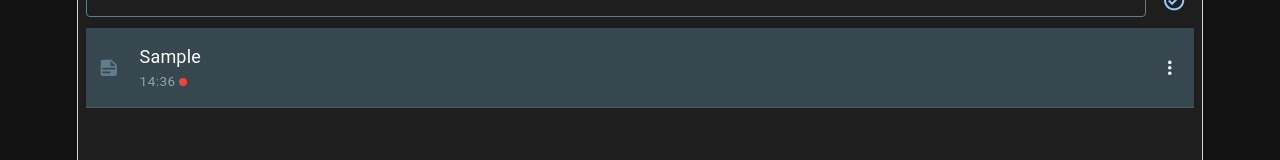
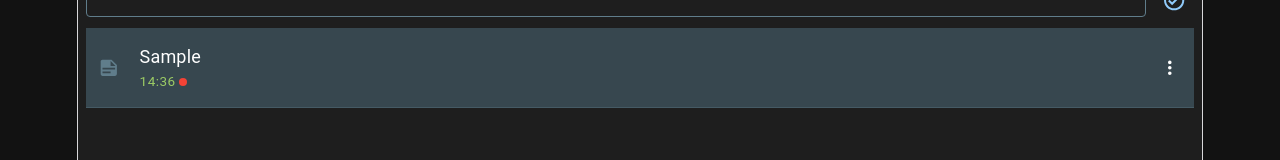
Before and after one commit to Eldsewhere/adnothed2, a React (Vite) app: page / in a window 1280 px wide. Both pictures are taken after typing "Sample" into the empty fields and a click on the button 1173 px from the left and 131 px from the top of the page. Shown: the part 132-292 px from the top of the page. Built offline with nearby package versions, Linux system fonts and the light colour scheme.

Commit message:
join same days together

```diff
--- a/src/components/ItemList.tsx
+++ b/src/components/ItemList.tsx
@@ -26,7 +26,6 @@ import {
   formatDate,
   formatTimestamp,
   isToday,
-  isYesterday,
 } from "../utils/formatTimestamp";
 import { NO_CATEGORY_FILTER_VALUE } from "../utils/itemFilters";
 import {
@@ -212,6 +211,18 @@ const ItemList = ({
     [sortedItems, filters],
   );
 
+  const dayIndexByDate = useMemo(() => {
+    const map = new Map<string, number>();
+    let index = 0;
+    for (const item of filteredItems) {
+      const date = formatDate(item.createdAt);
+      if (!map.has(date)) {
+        map.set(date, index++);
+      }
+    }
+    return map;
+  }, [filteredItems]);
+
   const totalHeight = filteredItems.length * ROW_HEIGHT;
   const startIndex = Math.max(0, Math.floor(scrollTop / ROW_HEIGHT) - OVERSCAN);
   const endIndex = Math.min(
@@ -245,8 +256,8 @@ const ItemList = ({
               const category = item.categoryId
                 ? categoriesById.get(item.categoryId)
                 : undefined;
-              const today = isToday(item.createdAt);
-              const yesterday = isYesterday(item.createdAt);
+              const dayIndex =
+                dayIndexByDate.get(formatDate(item.createdAt)) ?? 0;
               return (
                 <Box
                   key={item.id}
@@ -262,9 +273,8 @@ const ItemList = ({
                     paddingX: 1,
                     borderColor: colors.blueGrey[700],
                     overflow: "hidden",
-                    bgcolor: today
-                      ? colors.blueGrey[800]
-                      : yesterday
+                    bgcolor:
+                      dayIndex % 2 === 0
                         ? colors.blueGrey[800]
                         : colors.blueGrey[900],
                   }}
@@ -399,7 +409,9 @@ const ItemList = ({
                           sx={{
                             textAlign: "left",
                             display: "block",
-                            color: colors.blueGrey[300],
+                            color: isToday(item.createdAt)
+                              ? colors.lightGreen[400]
+                              : colors.blueGrey[300],
                           }}
                         >
                           {formatTimestamp(item.createdAt)}
```
